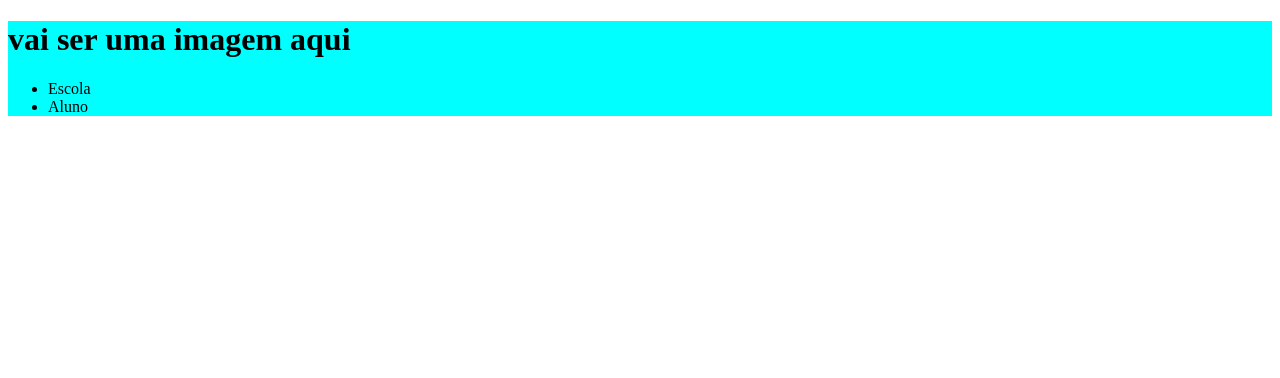
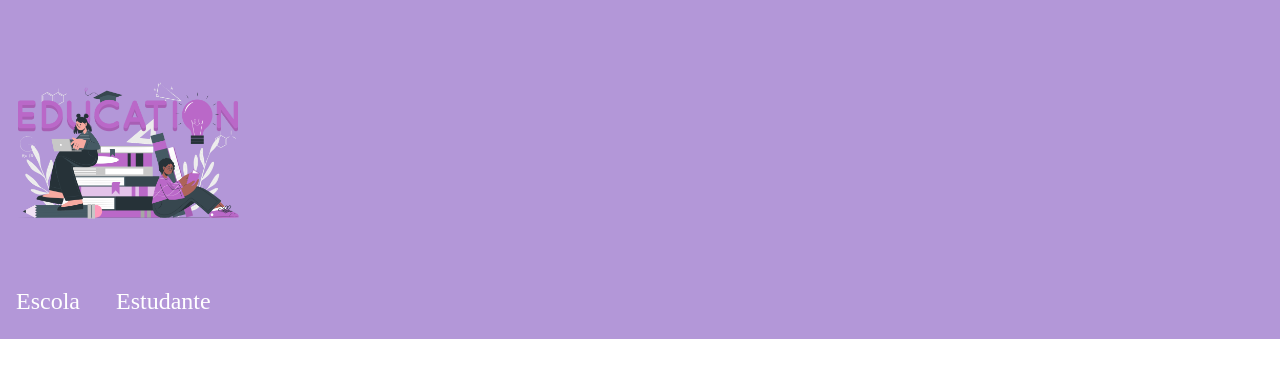
Before and after one commit to Gomoarius/site-2-ano---noturno---CEAA-, a plain HTML site: page index.html in a window 1280 px wide. Drawn offline with Linux system fonts and the light colour scheme.

Commit message:
Add files via upload

```diff
--- a/index.html
+++ b/index.html
@@ -7,17 +7,12 @@
     <link rel="stylesheet" href="style.css">
 </head>
 <body>
-    <header>
-        <h1>vai ser uma imagem aqui</h1>
-        <ul>
-            <li>Escola</li>
-            <li>Aluno</li>
-
-
-        </ul>
-
-
-
+    <header class="cabecalho">
+        <ul class="cabecalho-lista">
+            <h1><img class="cabecalho-imagem" src="logodosite.png" alt=""></h1>
+            <li class="cabecalho-lista-item">Escola</li>
+            <li class="cabecalho-lista-item">Estudante</li>
+         </ul>
     </header>
 
 </body>
--- a/style.css
+++ b/style.css
@@ -1 +1,23 @@
-header{background-color: aqua;}
+*{
+    margin: 0;
+    padding:0;
+}
+
+.cabecalho{
+    background-color: #b397d8;
+    color:white;
+    display: flex;
+    justify-content: space-around;
+    align-items: center;
+    padding: 24px 0;
+}
+.cabecalho-imagem{
+    width: 20%;
+}
+
+
+.cabecalho-lista-item{
+    display:inline-block;
+    margin: 0 16px;
+    font-size: 24px;
+}
```
Also changed, not shown: logodosite.png (added).
